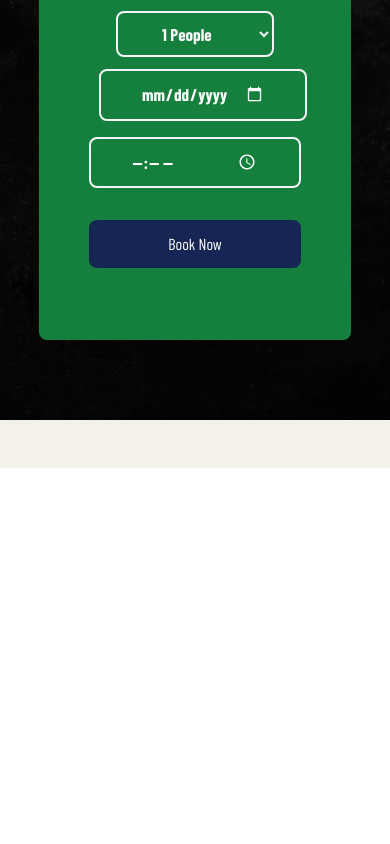
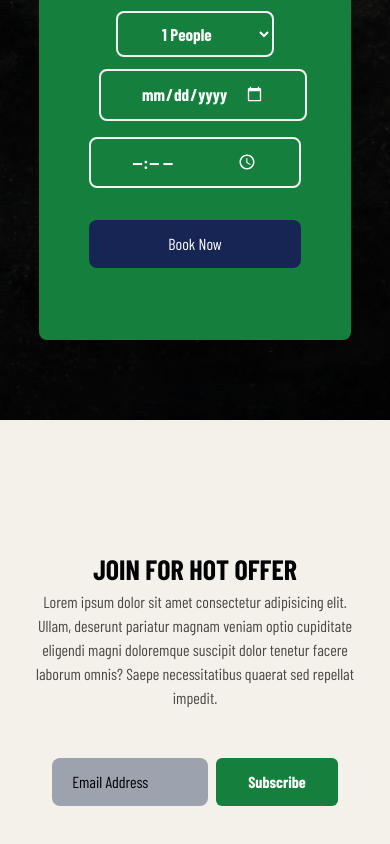
Before and after one commit to Ndukwechima/Burger-website, a Next.js app: page / in a window 390 px wide. Shown: the part 6547-7391 px from the top of the page. Before the commit the page ends 7015 px from the top, so only its background shows below. Built offline with nearby package versions, Linux system fonts and the light colour scheme; a web font is replaced by a local one.

Commit message:
Added Newsletter section with responsiveness

```diff
--- a/app/components/Home.tsx
+++ b/app/components/Home.tsx
@@ -5,6 +5,7 @@ import PopularBurger from "./PopularBurger/PopularBurger";
 import Delivery from "./Delivery/Delivery";
 import Team from "./Team/Team";
 import Reservation from "./Reservation/Reservation";
+import Newsletter from "./Newsletter/Newsletter";
 
 const Home = () => {
   return (
@@ -15,6 +16,7 @@ const Home = () => {
       <Delivery />
       <Team />
       <Reservation />
+      <Newsletter />
     </div>
   );
 };
--- /dev/null
+++ b/app/components/Newsletter/Newsletter.tsx
@@ -0,0 +1,36 @@
+import React from "react";
+
+const Newsletter = () => {
+  return (
+    <div className="pt-[5rem] pb-[5rem]">
+      <div className="text-center">
+        <h1 className="text-[28px] sm:text-[34px] md:text-[40px] text-black font-bold uppercase">
+          Join for hot offer
+        </h1>
+        <p className="text-black text-opacity-70 w-[85%] md:w-[60%] mx-auto">
+          Lorem ipsum dolor sit amet consectetur adipisicing elit. Ullam,
+          deserunt pariatur magnam veniam optio cupiditate eligendi magni
+          doloremque suscipit dolor tenetur facere laborum omnis? Saepe
+          necessitatibus quaerat sed repellat impedit.
+        </p>
+
+        {/* Input & Button */}
+        <div className="flex items-center space-x-2 mt-[3rem] justify-center">
+          {/* Input */}
+          <input
+            type="email"
+            placeholder="Email Address"
+            className="px-5 py-3 bg-gray-400 w-[40%] outline-none rounded-lg placeholder:text-black "
+          />
+
+          {/* subscribe button */}
+          <button className="px-8 py-3 bg-green-700 hover:bg-green-900 transition-all duration-200 text-white rounded-md font-bold">
+            Subscribe
+          </button>
+        </div>
+      </div>
+    </div>
+  );
+};
+
+export default Newsletter;
```
